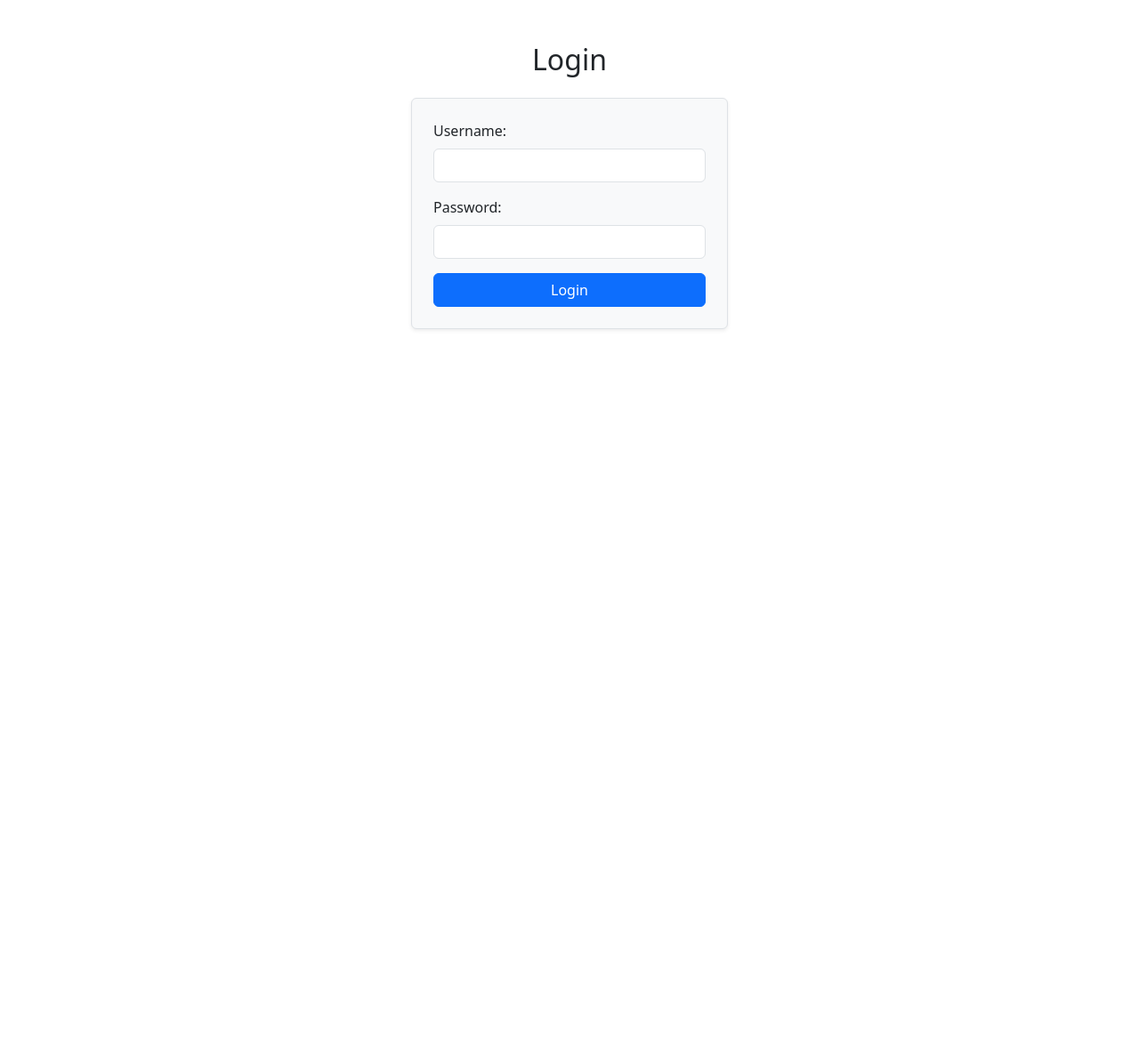
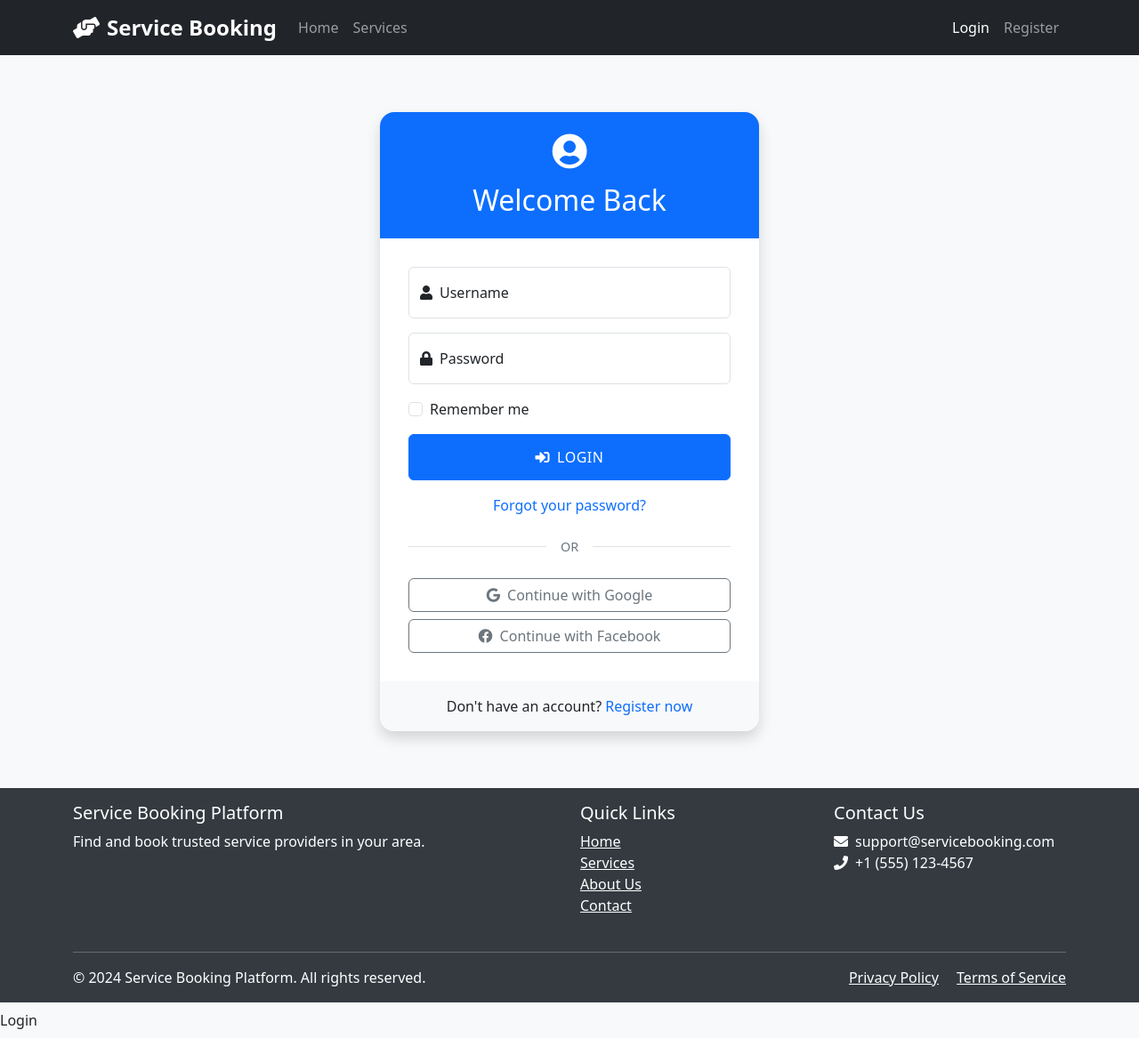
Before and after one commit to aniru-dh21/SSE-Project-Group-18, a Django app: page /login/ in a window 1280 px wide. Shown: the whole page at 89% size. Before the commit the page ends 371 px from the top, so only its background shows below. Run offline with Django 3.2, Linux system fonts and the light colour scheme.

Commit message:
Changes made to UI

```diff
--- a/myapp/templates/login.html
+++ b/myapp/templates/login.html
@@ -1,60 +1,192 @@
-<!DOCTYPE html>
-<html lang="en">
-  <head>
-    <meta charset="UTF-8" />
-    <meta name="viewport" content="width=device-width, initial-scale=1.0" />
-    <title>Login</title>
-    <!-- Include Bootstrap CSS -->
-    <link
-      href="https://cdn.jsdelivr.net/npm/bootstrap@5.3.0/dist/css/bootstrap.min.css"
-      rel="stylesheet"
-    />
-  </head>
-  <body>
-    <div class="container mt-5">
-      <div class="row justify-content-center">
-        <div class="col-md-4">
-          <h2 class="text-center mb-4">Login</h2>
-          <form method="POST" class="p-4 border rounded bg-light shadow-sm">
+{% extends 'base.html' %}
+
+{% block title %}Login - Service Booking Platform{% endblock %}
+
+{% block extra_css %}
+<style>
+    .login-container {
+        max-width: 450px;
+        margin: 2rem auto;
+    }
+
+    .login-card {
+        background: white;
+        border-radius: 1rem;
+        box-shadow: 0 0.5rem 1rem rgba(0, 0, 0, 0.15);
+    }
+
+    .login-header {
+        background: var(--primary-color);
+        color: white;
+        border-radius: 1rem 1rem 0 0;
+        padding: 1.5rem;
+        text-align: center;
+    }
+
+    .login-header i {
+        font-size: 2.5rem;
+        margin-bottom: 1rem;
+    }
+
+    .login-form {
+        padding: 2rem;
+    }
+
+    .form-floating {
+        margin-bottom: 1rem;
+    }
+
+    .form-floating > .form-control:focus ~ label,
+    .form-floating > .form-control:not(:placeholder-shown) ~ label {
+        color: var(--primary-color);
+    }
+
+    .login-footer {
+        text-align: center;
+        padding: 1rem;
+        background: #f8f9fa;
+        border-radius: 0 0 1rem 1rem;
+    }
+
+    .btn-login {
+        padding: 0.8rem;
+        font-weight: 500;
+        letter-spacing: 0.5px;
+        text-transform: uppercase;
+    }
+
+    .divider {
+        display: flex;
+        align-items: center;
+        text-align: center;
+        margin: 1.5rem 0;
+    }
+
+    .divider::before,
+    .divider::after {
+        content: "";
+        flex: 1;
+        border-bottom: 1px solid #dee2e6;
+    }
+
+    .divider span {
+        padding: 0 1rem;
+        color: #6c757d;
+        font-size: 0.9rem;
+    }
+</style>
+{% endblock %}
+
+{% block content %}
+<div class="container login-container">
+    <div class="login-card">
+        <!-- Login Header -->
+        <div class="login-header">
+            <i class="fas fa-user-circle"></i>
+            <h2 class="mb-0">Welcome Back</h2>
+        </div>
+
+        <!-- Login Form -->
+        <div class="login-form">
+            <form method="POST" class="needs-validation" novalidate>
                 {% csrf_token %}
-            <div class="mb-3">
-              <label for="username" class="form-label">Username:</label>
-              <input
-                type="text"
-                id="username"
-                name="username"
-                class="form-control"
-                required
-              />
+
+                <!-- Username Input -->
+                <div class="form-floating mb-3">
+                    <input type="text" class="form-control" id="username" name="username" placeholder="Username" required>
+                    <label for="username">
+                        <i class="fas fa-user me-2"></i>Username
+                    </label>
+                    <div class="invalid-feedback">
+                        Please enter your username.
                     </div>
-            <div class="mb-3">
-              <label for="password" class="form-label">Password:</label>
-              <input
-                type="password"
-                id="password"
-                name="password"
-                class="form-control"
-                required
-              />
                 </div>
+
+                <!-- Password Input -->
+                <div class="form-floating mb-3">
+                    <input type="password" class="form-control" id="password" name="password" placeholder="Password" required>
+                    <label for="password">
+                        <i class="fas fa-lock me-2"></i>Password
+                    </label>
+                    <div class="invalid-feedback">
+                        Please enter your password.
+                    </div>
+                </div>
+
+                <!-- Remember Me Checkbox -->
+                <div class="form-check mb-3">
+                    <input class="form-check-input" type="checkbox" id="remember" name="remember">
+                    <label class="form-check-label" for="remember">
+                        Remember me
+                    </label>
+                </div>
+
+                <!-- Login Button -->
                 <div class="d-grid">
-              <button type="submit" class="btn btn-primary">Login</button>
+                    <button type="submit" class="btn btn-primary btn-login">
+                        <i class="fas fa-sign-in-alt me-2"></i>Login
+                    </button>
+                </div>
+
+                <!-- Forgot Password Link -->
+                <div class="text-center mt-3">
+                    <a href="#" class="text-decoration-none">Forgot your password?</a>
                 </div>
             </form>
 
             <!-- Display messages -->
             {% if messages %}
-          <ul class="mt-3">
                 {% for message in messages %}
-            <li class="text-danger">{{ message }}</li>
+                    <div class="alert {% if message.tags == 'error' %}alert-danger{% else %}alert-{{ message.tags }}{% endif %} mt-3">
+                        <i class="fas {% if message.tags == 'error' %}fa-exclamation-circle{% else %}fa-check-circle{% endif %} me-2"></i>
+                        {{ message }}
+                    </div>
                 {% endfor %}
-          </ul>
             {% endif %}
+
+            <!-- Divider -->
+            <div class="divider">
+                <span>OR</span>
+            </div>
+
+            <!-- Social Login Buttons -->
+            <div class="d-grid gap-2">
+                <a href="#" class="btn btn-outline-secondary">
+                    <i class="fab fa-google me-2"></i>Continue with Google
+                </a>
+                <a href="#" class="btn btn-outline-secondary">
+                    <i class="fab fa-facebook me-2"></i>Continue with Facebook
+                </a>
+            </div>
+        </div>
+
+        <!-- Login Footer -->
+        <div class="login-footer">
+            <p class="mb-0">
+                Don't have an account?
+                <a href="{% url 'register' %}" class="text-decoration-none">Register now</a>
+            </p>
         </div>
     </div>
 </div>
+{% endblock %}
 
-    <!-- Include Bootstrap JS -->
-    <script src="https://cdn.jsdelivr.net/npm/bootstrap@5.3.0/dist/js/bootstrap.bundle.min.js"></script>
-  </body>
-</html>
+{% block extra_js %}
+<script>
+    // Form validation
+    (function () {
+        'use strict'
+        var forms = document.querySelectorAll('.needs-validation')
+        Array.prototype.slice.call(forms)
+            .forEach(function (form) {
+                form.addEventListener('submit', function (event) {
+                    if (!form.checkValidity()) {
+                        event.preventDefault()
+                        event.stopPropagation()
+                    }
+                    form.classList.add('was-validated')
+                }, false)
+            })
+    })()
+</script>
+{% endblock %}
--- a/myapp/templates/success.html
+++ b/myapp/templates/success.html
@@ -1,4 +1,3 @@
-<!-- success.html -->
 <!DOCTYPE html>
 <html lang="en">
   <head>
```
Lines whose indentation alone changed are shown as unchanged.
